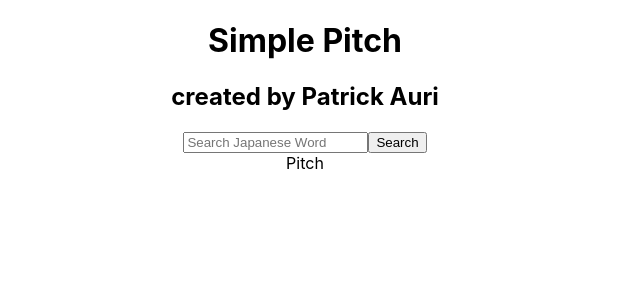
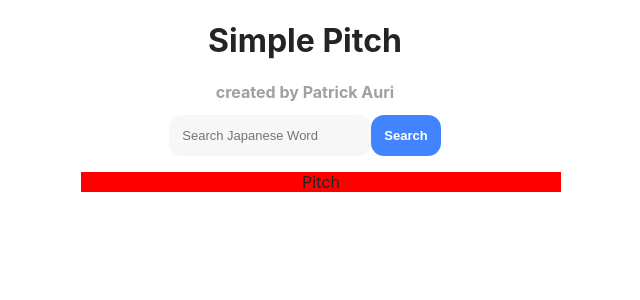
Before and after one commit to patrickauri/JapanesePitchAccent, a React (Create React App) app: page / in a window 1280 px wide. Shown: the top 300 px of the page, without its empty margins (335-975 px from the left). Built offline with nearby package versions, Linux system fonts and the light colour scheme.

Commit message:
basic style

```diff
--- a/src/index.css
+++ b/src/index.css
@@ -1,16 +1,55 @@
+:root {
+    --text-main: rgb(36, 36, 36);
+    --text-secondary: rgb(160, 160, 160);
+    --background-primary: rgb(66, 132, 255);
+    --text-primary: white;
+}
+
 body {
     margin: 0;
-  font-family: -apple-system, BlinkMacSystemFont, "Segoe UI", "Roboto", "Oxygen",
-    "Ubuntu", "Cantarell", "Fira Sans", "Droid Sans", "Helvetica Neue",
-    sans-serif;
+    font-family: -apple-system, BlinkMacSystemFont, 'Segoe UI', 'Roboto',
+        'Oxygen', 'Ubuntu', 'Cantarell', 'Fira Sans', 'Droid Sans',
+        'Helvetica Neue', sans-serif;
     -webkit-font-smoothing: antialiased;
     -moz-osx-font-smoothing: grayscale;
     overflow: hidden;
+    background-color: rgb(255, 255, 255);
+    color: var(--text-main);
+}
+
+h2 {
+    font-size: medium;
+    color: var(--text-secondary);
 }
 
 code {
-  font-family: source-code-pro, Menlo, Monaco, Consolas, "Courier New",
+    font-family: source-code-pro, Menlo, Monaco, Consolas, 'Courier New',
         monospace;
+}
+
+input {
+    padding: 1em;
+    background-color: rgba(0, 0, 0, 0.03);
+    color: var(--text-main);
+    font-size: small;
+    border: none;
+    border-radius: 1em;
+}
+
+input:focus,
+button:focus {
+    outline: none;
+}
+
+button {
+    padding: 1em;
+    color: var(--text-main);
+    font-size: small;
+    font-weight: bold;
+    border: none;
+    border-radius: 1em;
+    background-color: var(--background-primary);
+    color: var(--text-primary);
 }
 
 #root {
@@ -18,6 +57,11 @@
     text-align: center;
 }
 
-card {
+.card {
+    margin: 1em;
     background-color: red;
+    max-width: 30em;
+    position: relative;
+    left: 50%;
+    transform: translateX(-50%);
 }
```
Also changed, not shown: 1 other file (tests, documents, lock files or other folders). Lines whose indentation alone changed are shown as unchanged.
